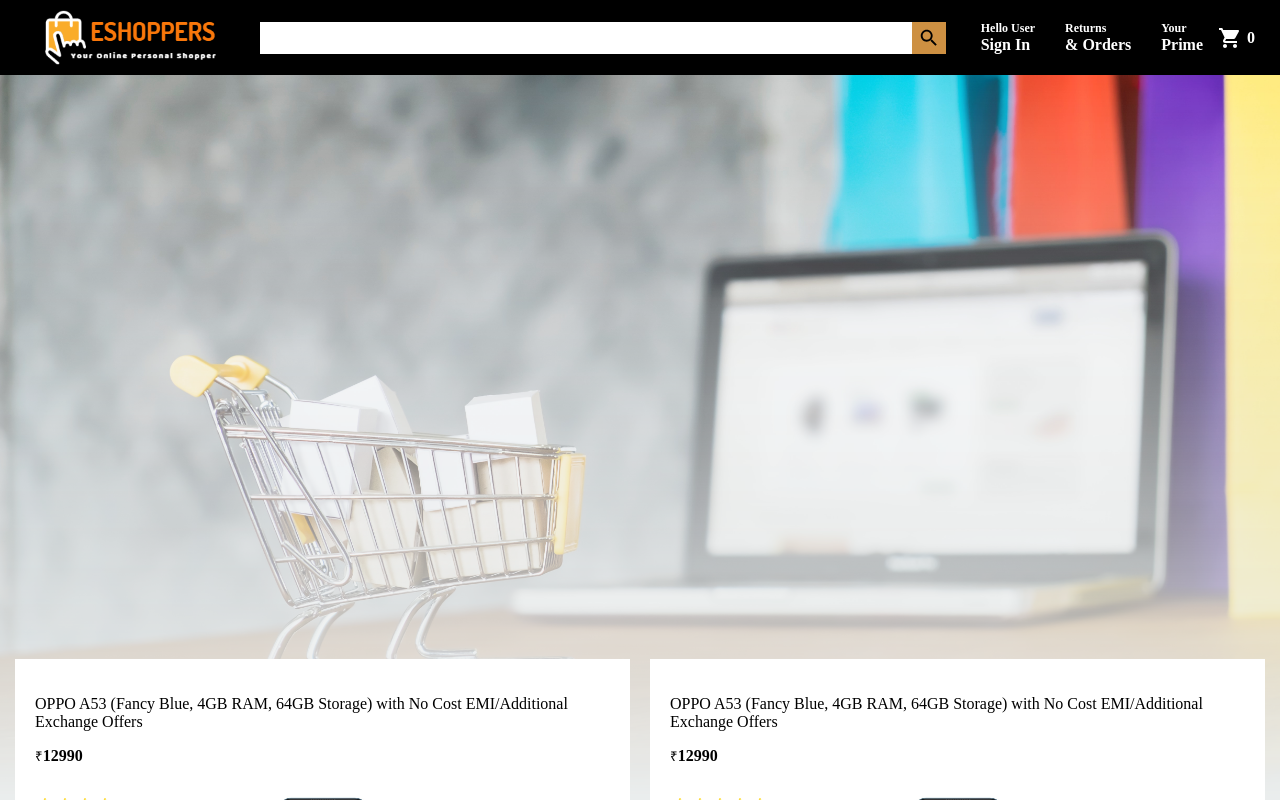
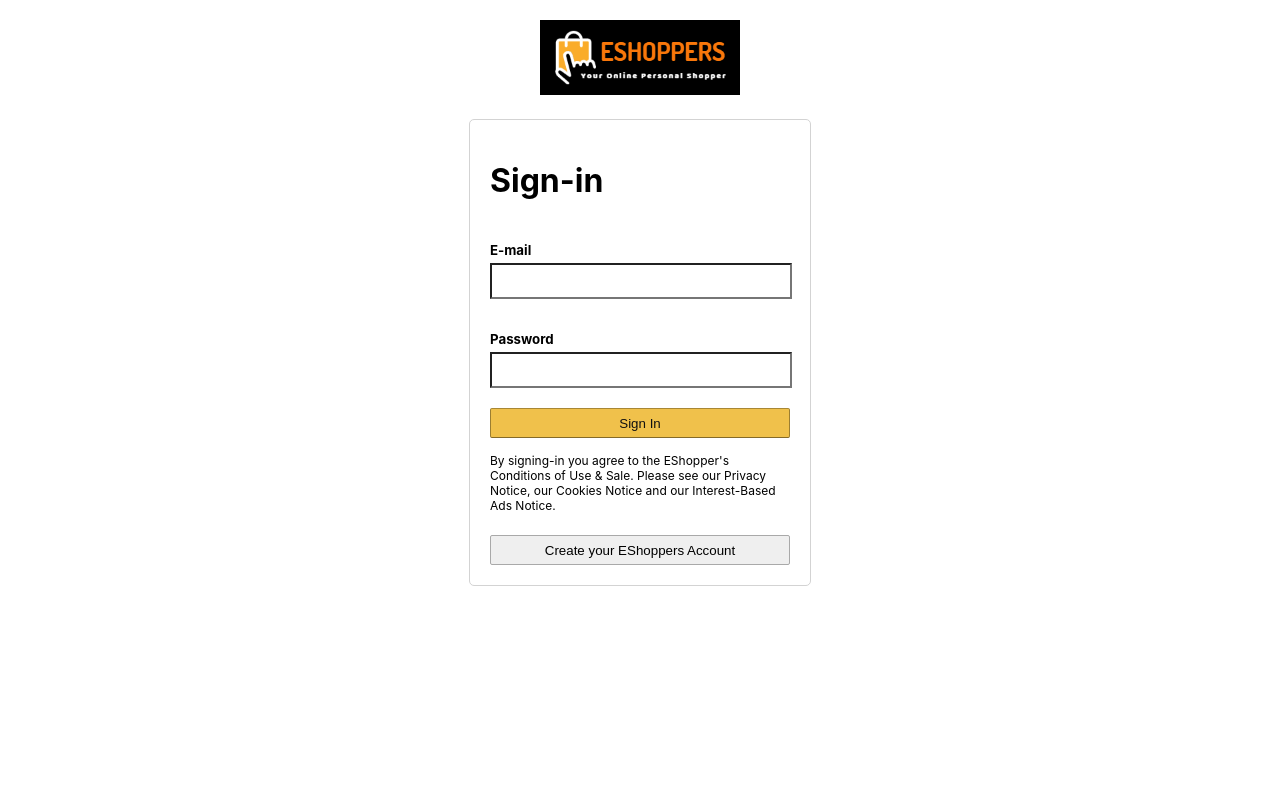
Before and after one commit to ShivangiRai1310/EShoppers, a React (Create React App) app: page /login in a window 1280 px wide. Shown: the top 800 px of the page. Built offline with nearby package versions, Linux system fonts and the light colour scheme.

Commit message:
login frontend done

```diff
--- a/public/styles.css
+++ b/public/styles.css
@@ -1,4 +1,10 @@
 body{
     padding: 0;
     margin: 0;
+    background-color: rgb(234, 237, 237);
+    font-family: -apple-system, BlinkMacSystemFont, "Segoe UI", "Roboto", "Oxygen",
+      "Ubuntu", "Cantarell", "Fira Sans", "Droid Sans", "Helvetica Neue",
+      sans-serif;
+    -webkit-font-smoothing: antialiased;
+    -moz-osx-font-smoothing: grayscale;
 }
--- a/src/App.js
+++ b/src/App.js
@@ -2,21 +2,29 @@ import React from "react";
 import Header from "./components/Header";
 import Home from "./components/Home";
 import Checkout from "./components/Checkout";
+import Login from "./components/Login";
 import { BrowserRouter as Router, Switch, Route } from "react-router-dom";
 
 function App() {
   return (
     <Router>
       <div className="App">
-        <Header />
         <Switch>
+
+          <Route path="/login">
+            <Login />
+          </Route>
+
           <Route path="/checkout">
+            <Header />
             <Checkout />
           </Route>
 
           <Route path="/">
+            <Header />
             <Home />
           </Route>
+
         </Switch>
       </div>
     </Router>
--- a/src/components/Header.js
+++ b/src/components/Header.js
@@ -1,20 +1,15 @@
 import React from "react";
 import "./Header.css";
 import logo from "../media/logo.png";
-import SearchIcon from '@material-ui/icons/Search';
-import ShoppingCartIcon from '@material-ui/icons/ShoppingCart';
+import SearchIcon from "@material-ui/icons/Search";
+import ShoppingCartIcon from "@material-ui/icons/ShoppingCart";
+import { Link } from "react-router-dom";
 
 function Header() {
-
   return (
     <div className="header">
-
       {/* LOGO */}
-      <img
-        className="header-logo"
-        src={logo}
-        alt="brand-logo"
-      />
+      <img className="header-logo" src={logo} alt="brand-logo" />
 
       {/* HEADER SEARCH BAR */}
       <div className="header-search">
@@ -24,10 +19,12 @@ function Header() {
 
       {/* HEADER NAVBAR */}
       <div className="header-nav">
+        <Link to="/login">
           <div className="header-option">
             <span className="line-one">Hello User</span>
             <span className="line-two">Sign In</span>
           </div>
+        </Link>
         <div className="header-option">
           <span className="line-one">Returns</span>
           <span className="line-two">& Orders</span>
@@ -41,10 +38,7 @@ function Header() {
           <ShoppingCartIcon />
           <span className="header-option-basketcount line-two">0</span>
         </div>
-
       </div>
-
-
     </div>
   );
 }
--- /dev/null
+++ b/src/components/Login.css
@@ -0,0 +1,64 @@
+.login{
+    display: flex;
+    flex-direction: column;
+    align-items: center;
+    background-color: white;
+    height: 100vh;
+}
+
+.login-logo{
+    margin: 20px auto;
+    object-fit: contain;
+    width: 200px;
+}
+
+.login-container{
+    width: 300px;
+    height: fit-content;
+    display: flex;
+    flex-direction: column;
+    border-radius: 5px;
+    border: 1px solid lightgray;
+    padding: 20px;
+}
+
+.login-container h1{
+    /* font-weight: 500; */
+    margin-bottom: 20px;
+}
+
+.login-container form h5{
+    margin-bottom: 5px;
+}
+
+.login-container form input{
+    height: 30px;
+    margin-bottom: 10px;
+    background-color: white;
+    width: 98%;
+}
+
+.login-container p{
+    margin-top: 15px;
+    font-size: 12px;
+}
+
+.login-signInButton{
+    background: #f0c14b;
+    border-radius: 2px;
+    width: 100%;
+    height: 30px;
+    border: 1px solid;
+    margin-top: 10px;
+    border-color: #a88734 #9c7e31 #846a29;
+    color: #111;
+}
+
+.login-registerButton{
+    border-radius: 2px;
+    width: 100%;
+    height: 30px;
+    border: 1px solid;
+    margin-top: 10px;
+    border-color: darkgray;
+}
--- /dev/null
+++ b/src/components/Login.js
@@ -0,0 +1,61 @@
+import React, { useState } from "react";
+import "./Login.css";
+import logo from "../media/logo.png";
+import { Link } from "react-router-dom";
+
+function Login() {
+  const [email, setEmail] = useState("");
+  const [password, setPassword] = useState("");
+
+  const signIn = e => {
+      e.preventDefault();
+
+      //Firebase sign in here
+  }
+
+  const register = e => {
+      e.preventDefault();
+
+      //Firebase register here
+  }
+
+  return (
+    <div className="login">
+      <Link to="/">
+        <img className="login-logo" src={logo} alt="" />
+      </Link>
+
+      <div className="login-container">
+        <h1>Sign-in</h1>
+
+        <form>
+          <h5>E-mail</h5>
+          <input
+            type="text"
+            value={email}
+            onChange={(e) => setEmail(e.target.value)}
+          />
+          <h5>Password</h5>
+          <input
+            type="password"
+            value={password}
+            onChange={(e) => setPassword(e.target.value)}
+          />
+          <button onClick={signIn} type="submit" className="login-signInButton">Sign In</button>
+        </form>
+
+        <p>
+          By signing-in you agree to the EShopper's Conditions of Use & Sale.
+          Please see our Privacy Notice, our Cookies Notice and our
+          Interest-Based Ads Notice.
+        </p>
+
+        <button onClick={register} className="login-registerButton">
+          Create your EShoppers Account
+        </button>
+      </div>
+    </div>
+  );
+}
+
+export default Login;
```
Also changed, not shown: 1 other file (tests, documents, lock files or other folders). Lines whose indentation alone changed are shown as unchanged.
